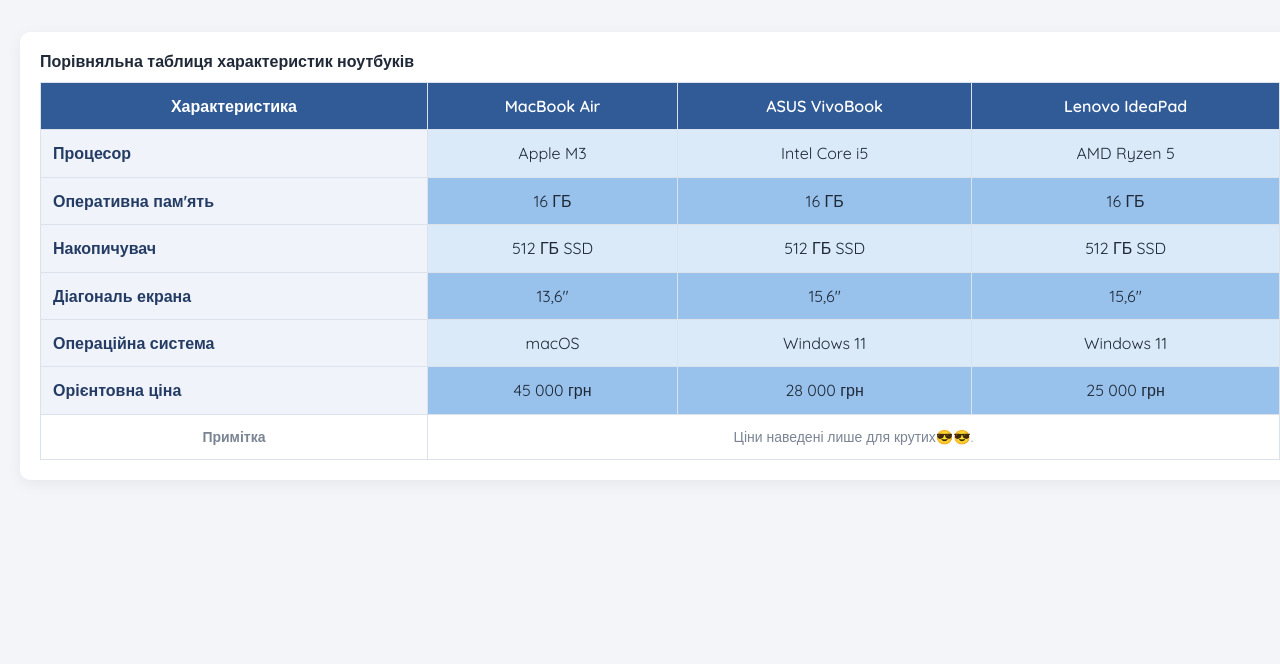
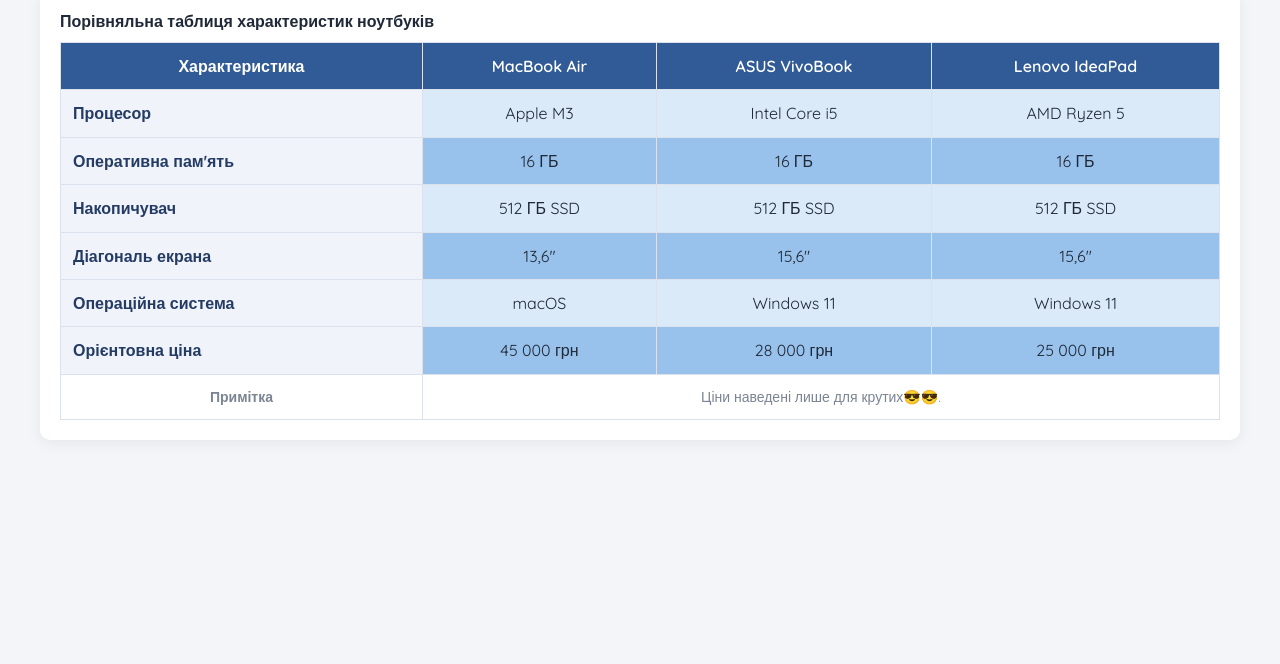
Before and after one commit to BTPX3/lesson-6, a plain HTML site: page index.html in a window 1280 px wide. Shown: the part 136-800 px from the top of the page. Drawn offline with Linux system fonts and the light colour scheme.

Commit message:
fix: виправлено горизонтальне прокручування та оновлено опис перевірки

```diff
--- a/style/style.css
+++ b/style/style.css
@@ -1,10 +1,12 @@
 @import url("fonts.css");
 
 .container {
+  box-sizing: border-box;
   width: 100%;
-  max-width: 1240px;
-  margin: 0 auto;
-  padding: 40px 20px;
+  padding-top: 0;
+  padding-bottom: 0;
+  padding-left: max(20px, calc(50vw - 600px));
+  padding-right: max(20px, calc(50vw - 600px));
 }
 
 body {
@@ -37,6 +39,7 @@ body {
 }
 
 .comparison {
+  box-sizing: border-box;
   width: 100%;
   overflow-x: auto;
   background-color: #ffffff;
```
Also changed, not shown: 1 other file.
